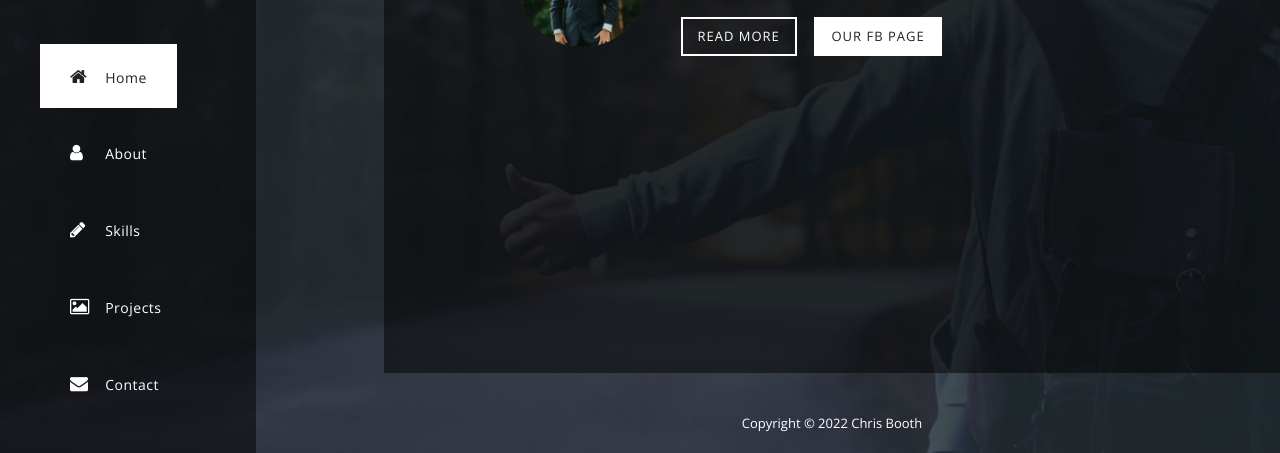
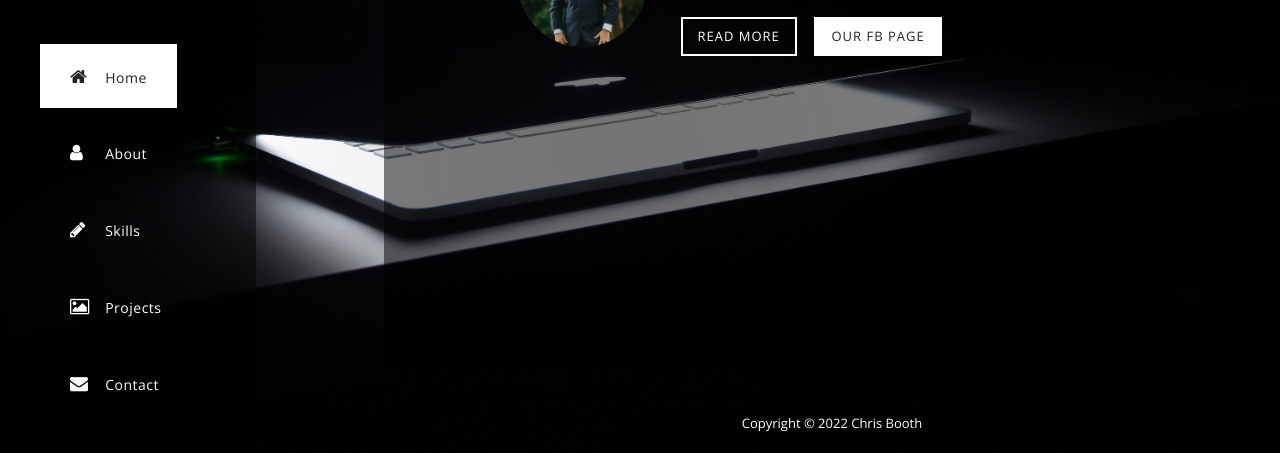
Before and after one commit to cbooth1985/UX_UI_HW_17.2, a plain HTML site: page index.html in a window 1280 px wide. Shown: the part 347-800 px from the top of the page. Drawn offline with nearby package versions, Linux system fonts and the light colour scheme.

Commit message:
Update templatemo-main.css

```diff
--- a/css/templatemo-main.css
+++ b/css/templatemo-main.css
@@ -295,7 +295,7 @@ nav a:hover::before {
 }
 
 .slides .slide:nth-child(1) {
-  background-image: url(../img/first_bg.jpg);
+  background-image: url(../img/computer.jpg);
 }
 .slides .slide:nth-child(2) {
   background-image: url(../img/second_bg.jpg);
```
